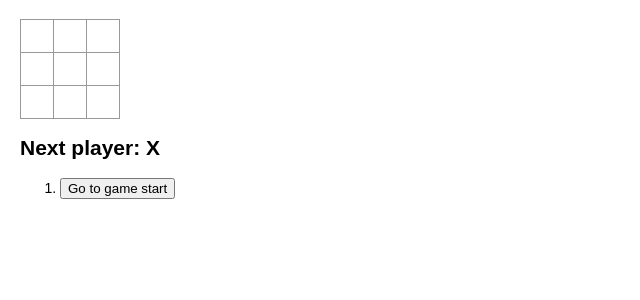
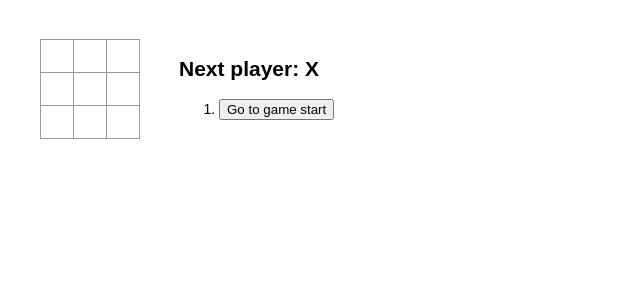
Before and after one commit to TonyHacatony/tik-tak-toe, a React (Create React App) app: page / in a window 1280 px wide. Shown: the top 300 px of the page, without its empty margins (0-640 px from the left). Built offline with nearby package versions, Linux system fonts and the light colour scheme.

Commit message:
update style

```diff
--- /dev/null
+++ b/src/game/Game.css
@@ -0,0 +1,7 @@
+.game {
+    display: flex;
+}
+
+.board, .game-info {
+    margin: 20px;
+}
--- a/src/game/Game.js
+++ b/src/game/Game.js
@@ -1,6 +1,7 @@
-import Board from "./Board";
+import './Game.css';
+import Board from './Board';
 import { useRef, useState } from 'react';
-import HistoryPicker from "./HistoryPicker";
+import HistoryPicker from './HistoryPicker';
 
 const Game = () => {
     const [history, setHistory] = useState([Array(9).fill(null)]);
```
